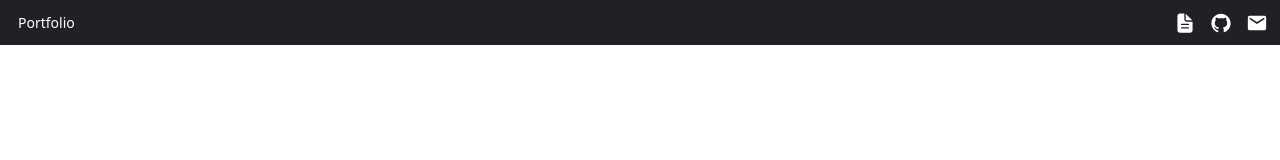
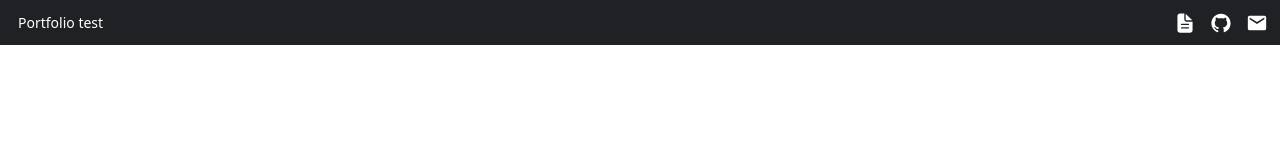
Before and after one commit to ChoChungEun/pofol, a React (Create React App) app: page / in a window 1280 px wide. Shown: the top 160 px of the page. Built offline with nearby package versions, Linux system fonts and the light colour scheme.

Commit message:
fix build error

```diff
--- a/src/components/Header/Header.tsx
+++ b/src/components/Header/Header.tsx
@@ -6,7 +6,7 @@ import { MdEmail } from "react-icons/md";
 const Header: FunctionComponent = () => {
   return (
     <div className="fixed left-0 right-0 top-0 z-10 flex h-[45px] items-center justify-between bg-[#1f2124] pl-[18px] pr-[12px]">
-      <div className="text-[14px] text-[#ffffff]">Portfolio</div>
+      <div className="text-[14px] text-[#ffffff]">Portfolio test</div>
       <div className="flex items-center gap-[14px]">
         <a href="/" download>
           <IoDocumentText size={22} color="#ffffff" />
```
